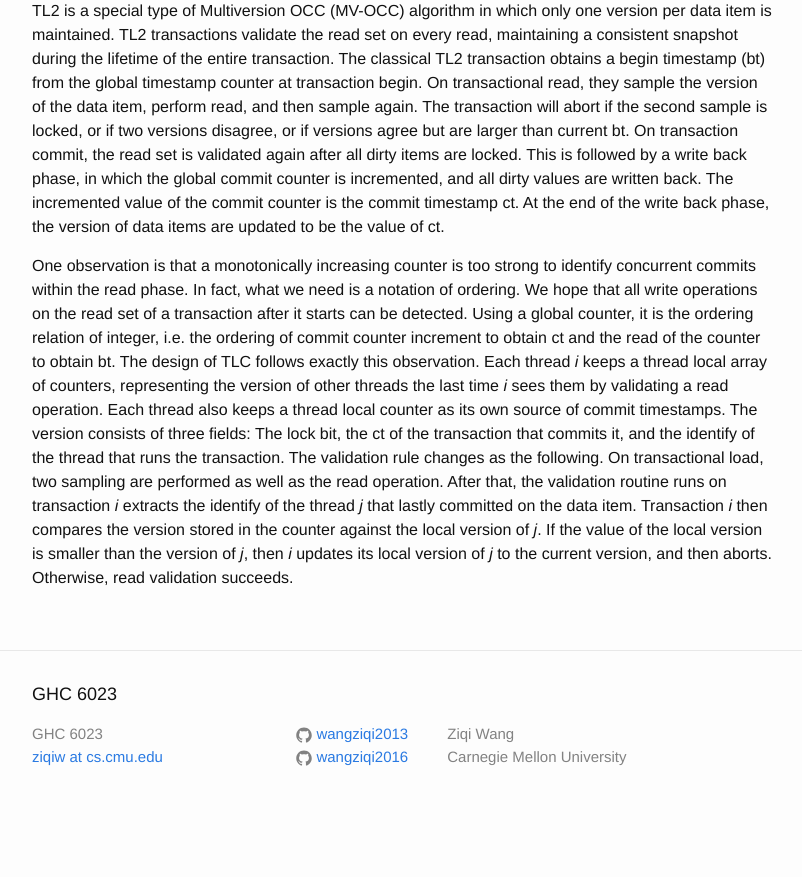
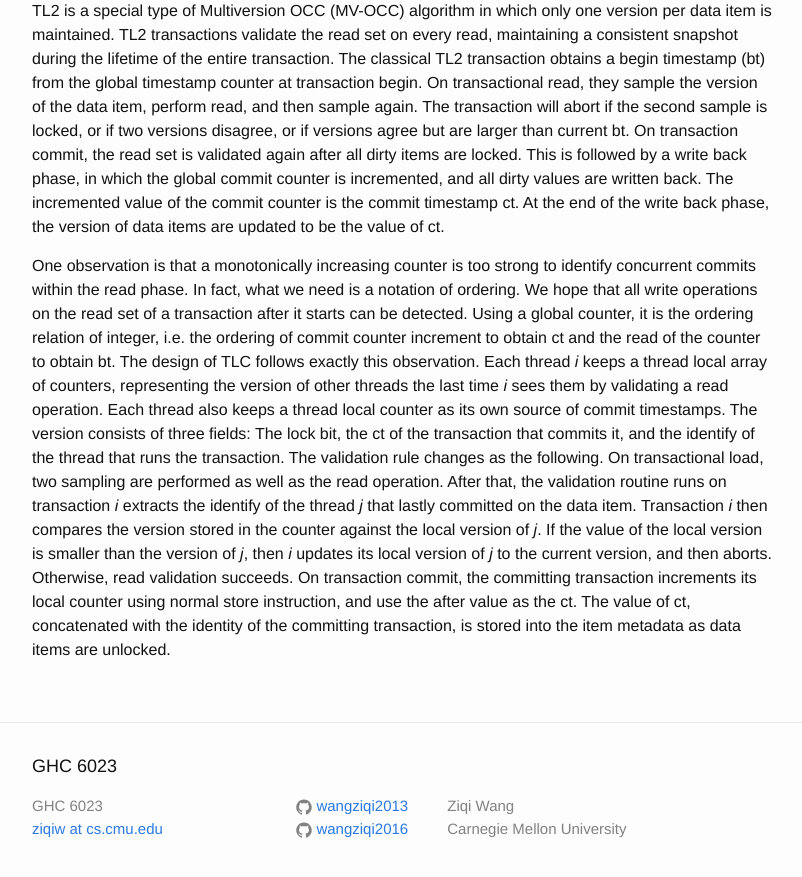
Before and after one commit to wangziqi2013/wangziqi2013.github.io, a Jekyll site: the page built from _posts/2018-05-30-tlc.markdown, in a window 1280 px wide and 900 px high, scrolled down 901 px. Shown: the top 877 px of the window, without its empty margins (238-1040 px from the left). Built offline with Jekyll 4.4.1, drawn with Linux system fonts in a browser that asks for light colours; before the commit the page ends 1729 px from its top, so only the background shows below that.

Commit message:
Finish description

```diff
--- a/_posts/2018-05-30-tlc.markdown
+++ b/_posts/2018-05-30-tlc.markdown
@@ -54,4 +54,6 @@ two sampling are performed as well as the read operation. After that, the valida
 extracts the identify of the thread *j* that lastly committed on the data item. Transaction *i* then compares the version
 stored in the counter against the local version of *j*. If the value of the local version is smaller than the version
 of *j*, then *i* updates its local version of *j* to the current version, and then aborts. Otherwise, read validation
-succeeds.
+succeeds. On transaction commit, the committing transaction increments its local counter using normal store instruction,
+and use the after value as the ct. The value of ct, concatenated with the identity of the committing transaction, is stored
+into the item metadata as data items are unlocked.
```
